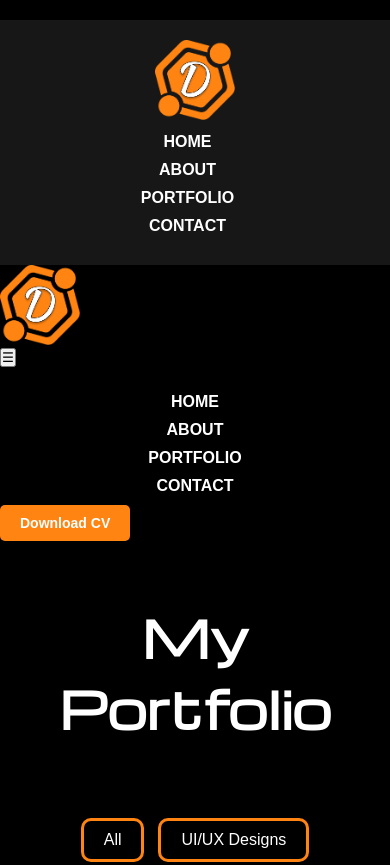
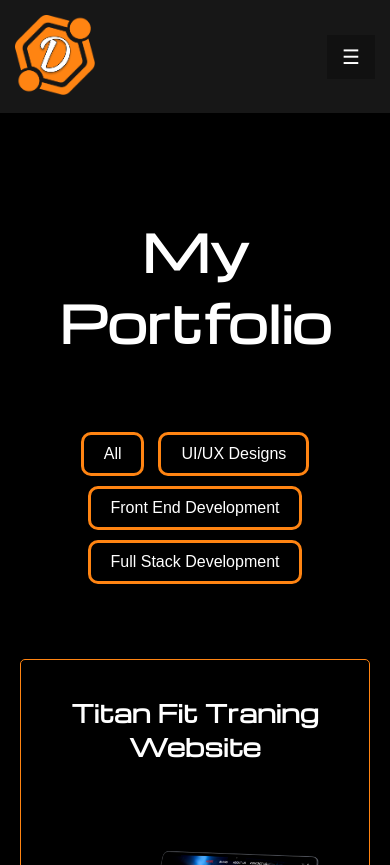
Before and after one commit to Dulanka/Kavindu_dulanka, a plain HTML site: page Portfolio.html in a window 390 px wide. Shown: the top 865 px of the page. Drawn offline with nearby package versions, Linux system fonts and the light colour scheme.

Commit message:
Update Portfolio.css

```diff
--- a/css/Portfolio.css
+++ b/css/Portfolio.css
@@ -24,9 +24,25 @@
   }
 
 
-  /* Navbar styles */
-  .navbar {
+ /* Navbar styles */
+body {
+
+  margin: 0;
+  transition: margin-left .5s;
+}
+
+.navbar {
   display: flex;
+  justify-content: space-between;
+  align-items: center;
+  padding: 15px;
+  background-color: #171717;
+  color: #fff;
+  box-shadow: 0 2px 4px rgba(0, 0, 0, 0.1);
+}
+
+.mobile-header {
+  display: none;
   justify-content: space-between;
   align-items: center;
   padding: 15px;
@@ -82,47 +98,121 @@
   color: #ffffff;
 }
 
-/* Adjustments for smaller screens */
-@media screen and (max-width: 768px) {
+.sidebar {
+  height: 100%;
+  width: 0;
+  position: fixed;
+  z-index: 1;
+  top: 0;
+  left: 0;
+  background-color: #000000;
+  overflow-x: hidden;
+  transition: 0.5s;
+  padding-top: 60px;
+  box-shadow: 0 2px 4px rgba(0, 0, 0, 0.1);
+  color: #fff;
+}
+
+.sidebar .closebtn {
+  position: absolute;
+  top: 0;
+  right: 25px;
+  font-size: 36px;
+  margin-left: 50px;
+}
+
+.sidebar .menu {
+  list-style-type: none;
+  padding: 0;
+  display: flex;
+  flex-direction: column;
+}
+
+.sidebar .menu li {
+  padding: 8px 8px 8px 32px;
+  text-align: left;
+}
+
+.sidebar .menu li a {
+  color: #fff;
+  text-decoration: none;
+  display: block;
+  font-size: 16px;
+  font-weight: bold;
+  text-transform: uppercase;
+  padding: 10px 15px;
+  transition: background-color 0.3s, color 0.3s;
+}
+
+.sidebar .menu li a:hover {
+  background-color: #FF8412;
+  color: #ffffff;
+}
+
+.sidebar .cv-button {
+  padding: 15px 8px 15px 32px;
+  text-align: left;
+}
+
+.sidebar .cv-button a {
+  color: #fff;
+  background-color: #FF8412;
+  padding: 10px 20px;
+  border-radius: 5px;
+  text-decoration: none;
+  transition: background-color 0.3s, color 0.3s;
+  font-weight: bold;
+}
+
+.sidebar .cv-button a:hover {
+  background-color: #FF8412;
+  color: #ffffff;
+}
+
+#main {
+  transition: margin-left .5s;
+  padding: 16px;
+}
+
+.openbtn {
+  font-size: 20px;
+  cursor: pointer;
+  background-color: #111;
+  color: white;
+  padding: 10px 15px;
+  border: none;
+  z-index: 2;
+}
+
+.openbtn:hover {
+  background-color: #444;
+}
+
+@media (max-width: 768px) {
   .navbar {
-    flex-direction: column;
-    padding: 20px;
+      display: none;
   }
 
-  .menu {
-    margin-top: 10px;
-    flex-direction: column;
-    align-items: center;
+  .mobile-header {
+      display: flex;
   }
 
-  .menu li {
-    margin-right: 0;
-    margin-bottom: 10px;
-  }
-
-  .cv-button {
-    margin-top: 10px;
+  .sidebar .logo {
+      display: none;
   }
 }
 
-/* Adjustments for smaller screens */
-@media screen and (max-width: 768px) {
-  .navbar {
-    flex-direction: column;
-    padding: 20px;
-    margin-top: 20px;
+@media (min-width: 769px) {
+  .sidebar {
+      display: none;
   }
 
-  .navbar .menu {
-    margin-top: 10px;
+  .mobile-header {
+      display: none;
   }
 
-  .navbar .menu li {
-    margin-right: 15px;
-  }
-
-  .cv-button {
-    margin-top: 10px;
+  .openbtn {
+      display: none;
   }
 }
 
```
